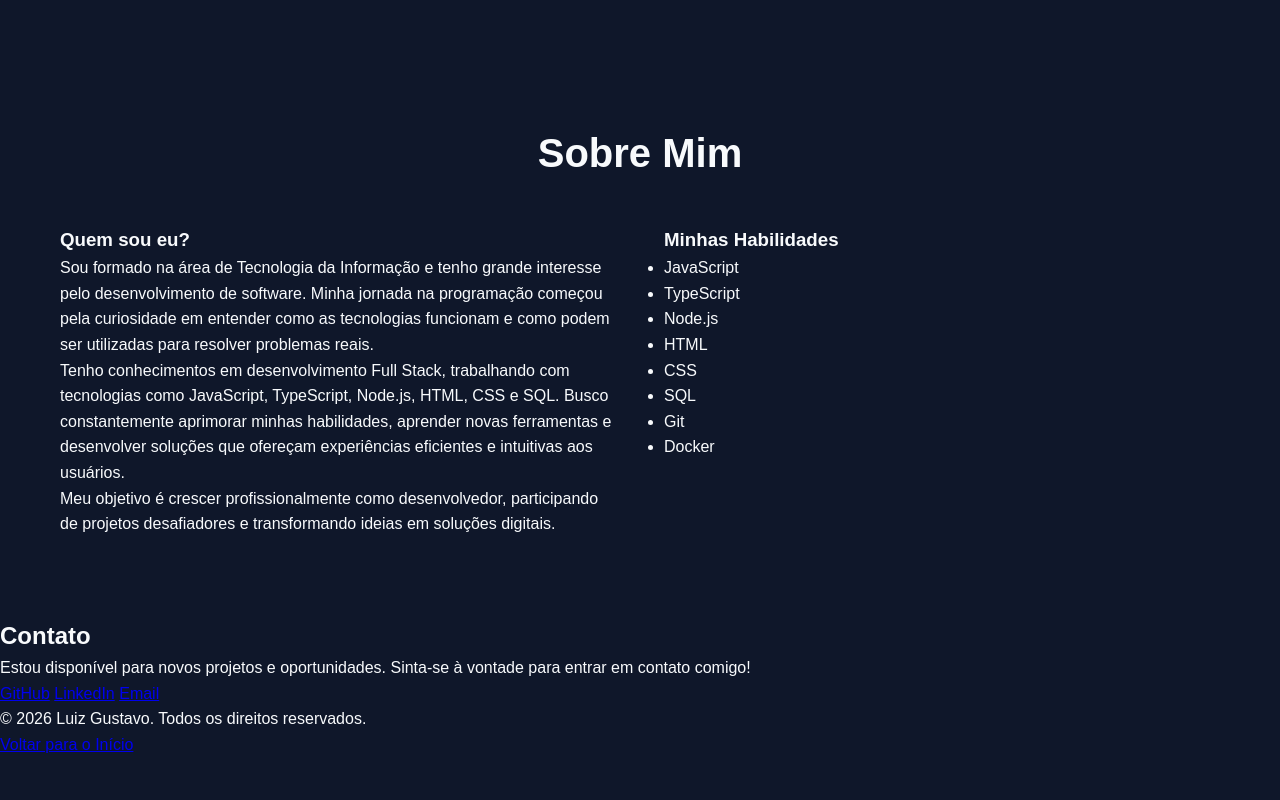
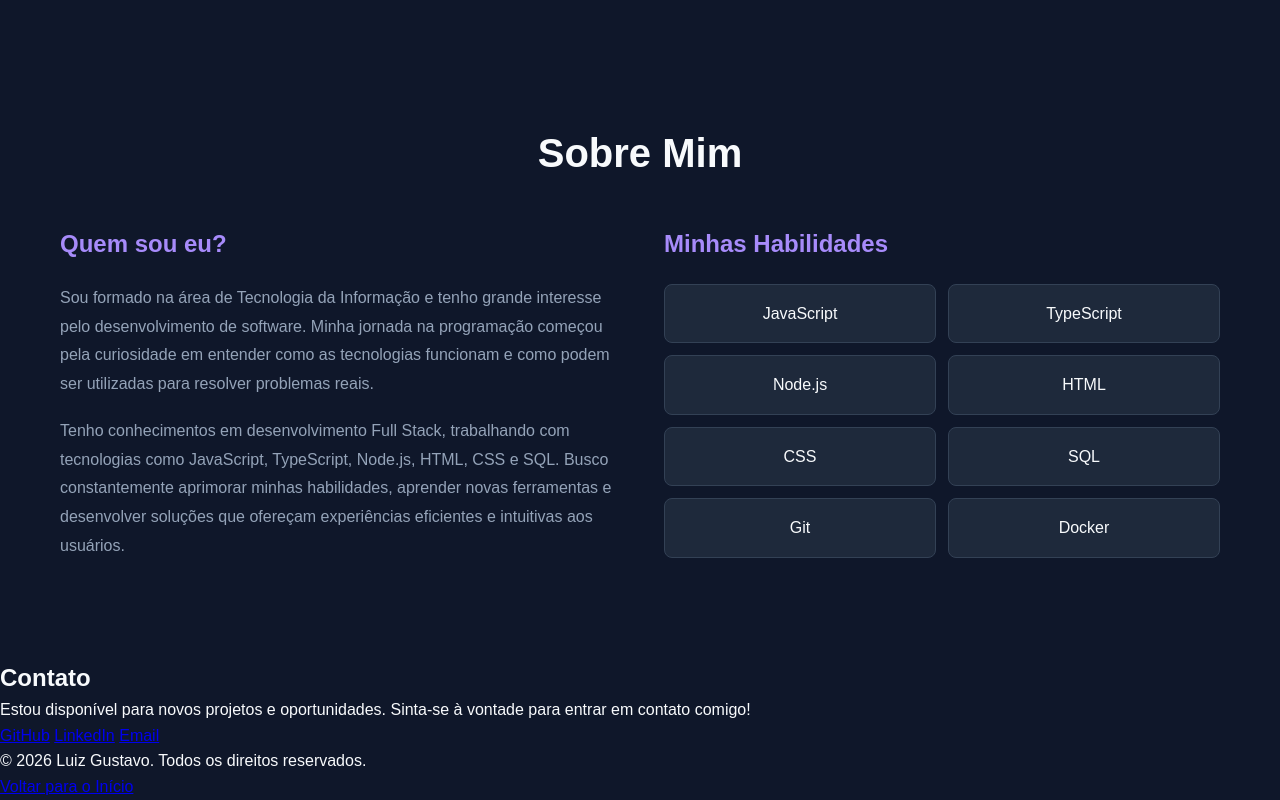
Before and after one commit to pistorioluiz/meu-portfolio, a plain HTML site: page meu-portifolio/index.html in a window 1280 px wide. Shown: the part 1071-1871 px from the top of the page. Before the commit the page ends 1829 px from the top, so only its background shows below. Drawn offline with Linux system fonts and the light colour scheme.

Commit message:
style: finaliza estilos da secao sobre mim

```diff
--- a/meu-portifolio/css/style.css
+++ b/meu-portifolio/css/style.css
@@ -228,3 +228,44 @@ nav a:hover {
   gap: 48px;
   align-items: start;
 }
+
+.about-text h3,
+.about-skills h3 {
+  font-size: 1.5rem;
+  color: var(--accent-secondary);
+  margin-bottom: 20px;
+}
+
+.about-text p {
+  color: var(--text-secondary);
+  font-size: 1rem;
+  line-height: 1.8;
+  margin-bottom: 18px;
+}
+
+.about-skills ul {
+  display: grid;
+  grid-template-columns: repeat(2, 1fr);
+  gap: 12px;
+  list-style: none;
+}
+
+.about-skills li {
+  background-color: var(--bg-secondary);
+  border: 1px solid var(--border-color);
+  border-radius: 8px;
+  padding: 16px;
+  text-align: center;
+  font-weight: 500;
+  transition:
+    transform 0.3s ease,
+    border-color 0.3s ease,
+    box-shadow 0.3s ease;
+}
+
+.about-skills li:hover {
+  transform: translateY(-3px);
+  border-color: var(--accent-primary);
+  background-color: var(--bg-primary);
+  color: var(--accent-secondary);
+}
--- a/meu-portifolio/index.html
+++ b/meu-portifolio/index.html
@@ -108,13 +108,6 @@
               aprender novas ferramentas e desenvolver soluções que ofereçam
               experiências eficientes e intuitivas aos usuários.
             </p>
-            <p>
-              Meu objetivo é crescer profissionalmente como
-              desenvolvedor,
-              participando de projetos desafiadores e transformando
-              ideias em
-              soluções digitais.
-            </p>
           </div>
           <div class="about-skills">
             <h3>Minhas Habilidades</h3>
```
